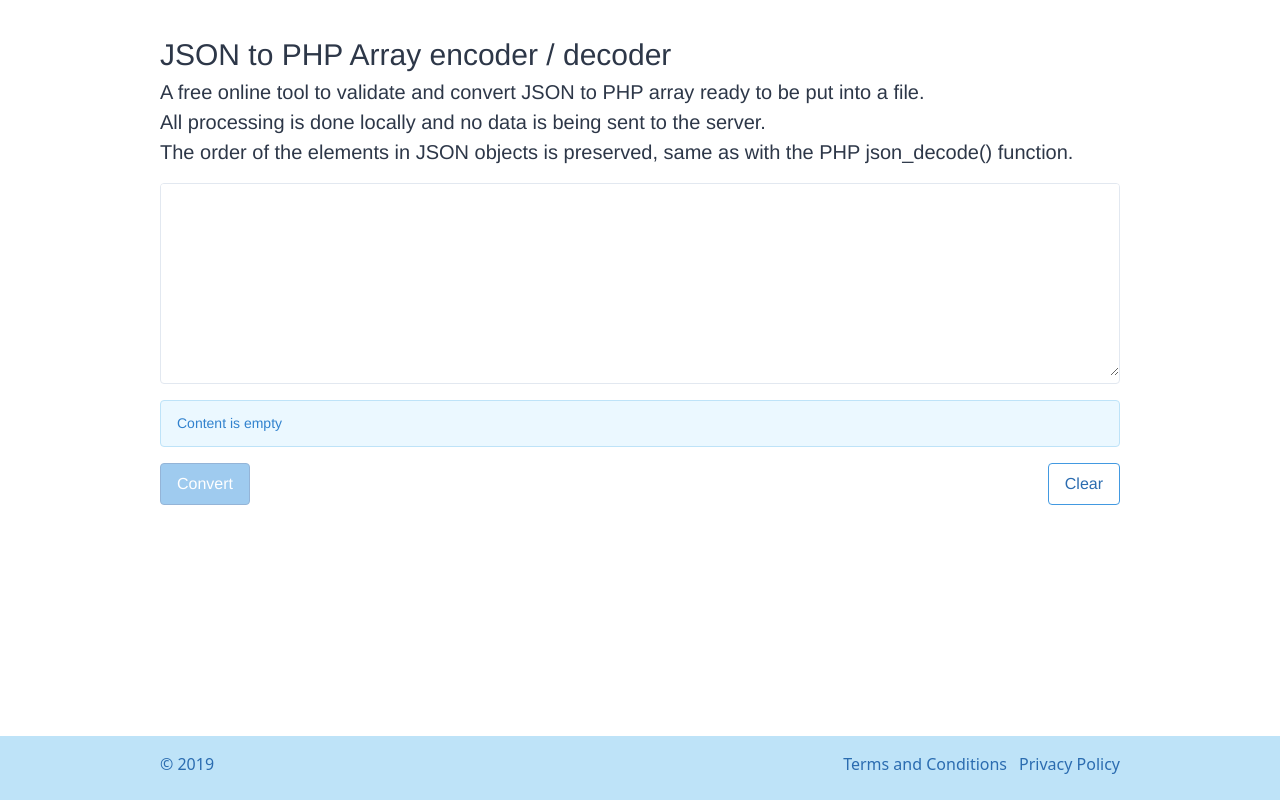
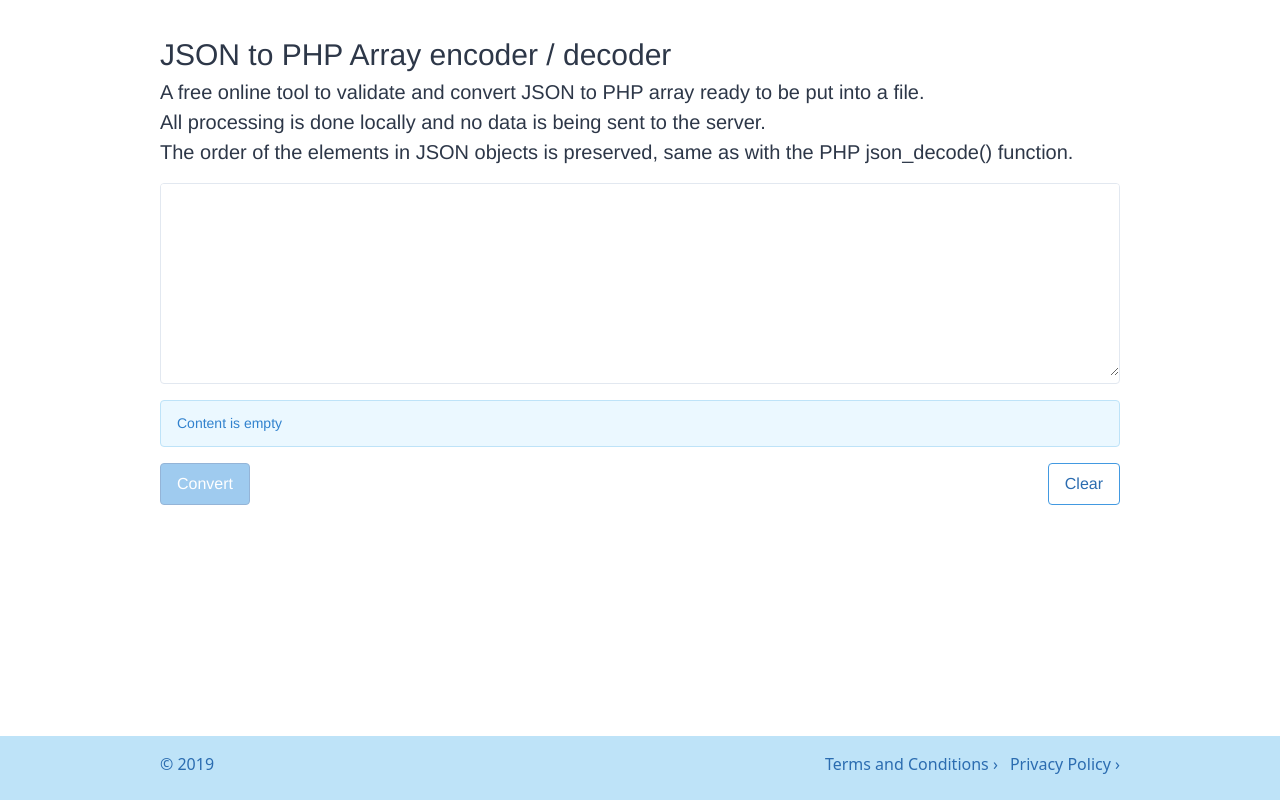
Before and after one commit to dlind555/json2php, a Vue app: page / in a window 1280 px wide. Built offline with nearby package versions, Linux system fonts and the light colour scheme.

Commit message:
Add visual indicator to the footer links to show when they're expanded

```diff
--- a/src/components/WrapperFooter.vue
+++ b/src/components/WrapperFooter.vue
@@ -10,12 +10,14 @@
           @click="toggleShow('showPP')"
         >
           Privacy Policy
+          <span :class="{ expanded: showPP }">&rsaquo;</span>
         </li>
         <li
           class="inline-block float-right cursor-pointer mr-3 h-16 py-4"
           @click="toggleShow('showTC')"
         >
           Terms and Conditions
+          <span :class="{ expanded: showTC }">&rsaquo;</span>
         </li>
       </ul>
 
@@ -71,4 +73,9 @@ export default {
 };
 </script>
 
-<style></style>
+<style scoped>
+span.expanded {
+  transform: translate(-0.25rem, 0.125rem) rotate(-90deg);
+  display: inline-block;
+}
+</style>
```
